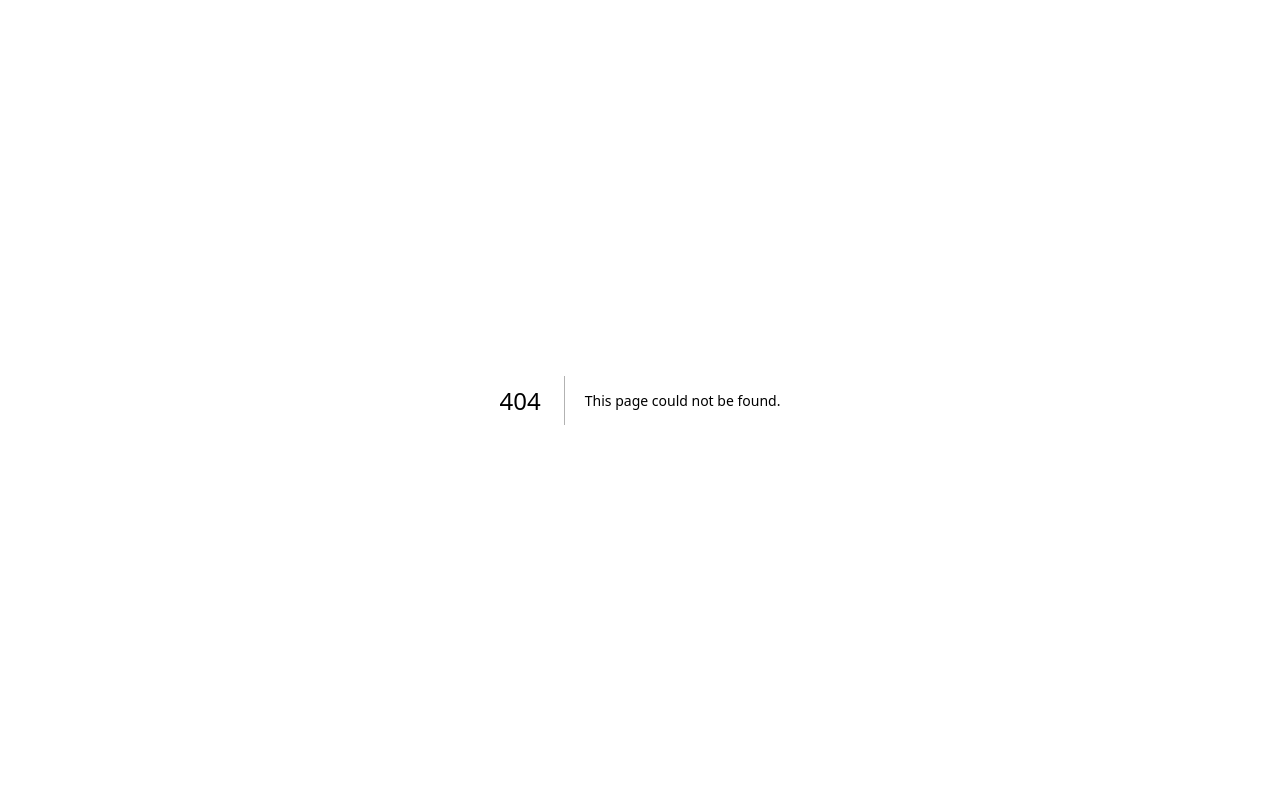
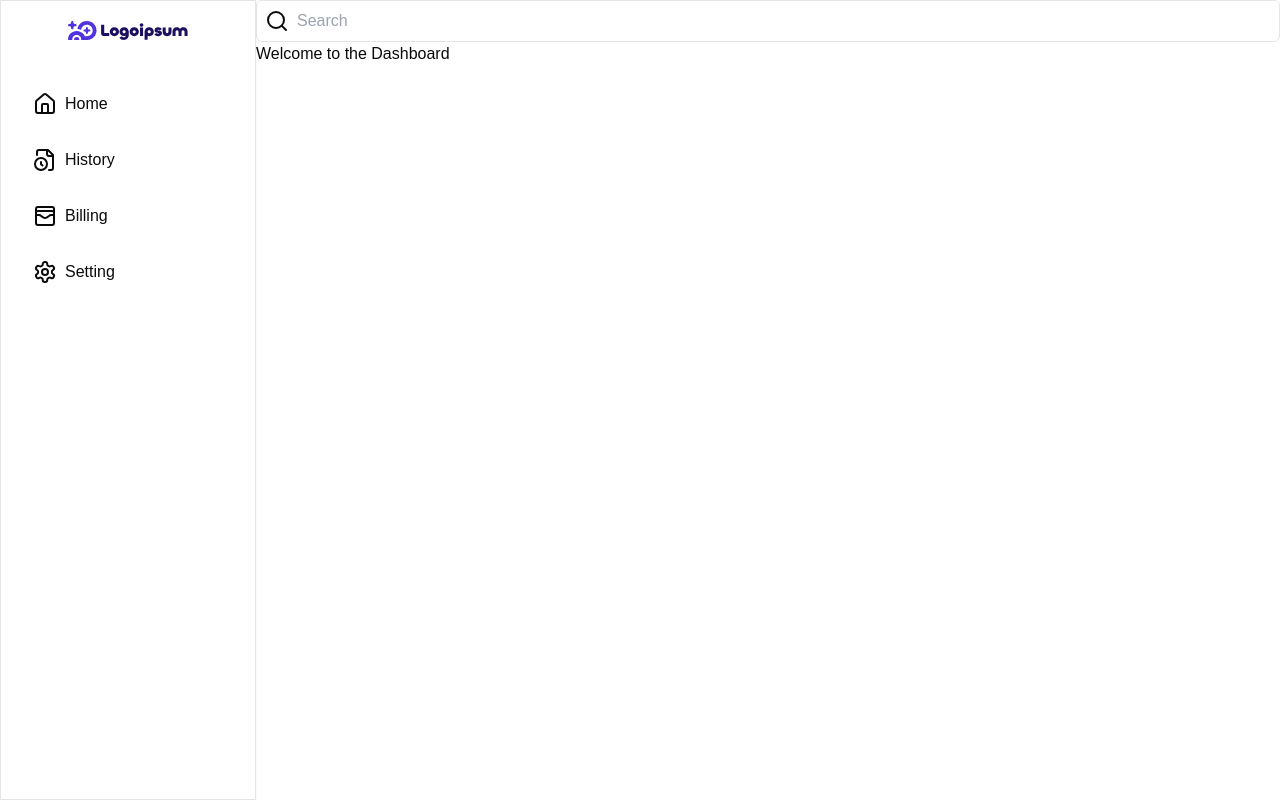
Before and after one commit to abhishekrch/artifex, a Next.js app: page /dashboard in a window 1280 px wide. Before the commit this address had no page. Built offline with nearby package versions, Linux system fonts and the light colour scheme.

Commit message:
feat(ui): create SideNav component

```diff
--- /dev/null
+++ b/app/dashboard/_components/Header.tsx
@@ -0,0 +1,13 @@
+import { Search } from "lucide-react";
+import React from "react";
+
+function Header() {
+  return (
+    <div className="flex gap-2 items-center p-2 border rounded-md">
+      <Search />
+      <input type="text" placeholder="Search" className="outline-none" />
+    </div>
+  );
+}
+
+export default Header;
--- /dev/null
+++ b/app/dashboard/_components/SideNav.tsx
@@ -0,0 +1,44 @@
+import { FileClock, Home, Settings, WalletCards } from "lucide-react";
+import Image from "next/image";
+
+function SideNav() {
+  const MenuList = [
+    {
+      name: "Home",
+      icon: Home,
+      path: "/dashboard",
+    },
+    {
+      name: "History",
+      icon: FileClock,
+      path: "/dashboard/history",
+    },
+    {
+      name: "Billing",
+      icon: WalletCards,
+      path: "/dashboard/billing",
+    },
+    {
+      name: "Setting",
+      icon: Settings,
+      path: "/dashboard/setting",
+    },
+  ];
+  return (
+    <div className="h-screen p-5 shadow-sm border">
+      <div className="flex justify-center">
+        <Image src="/logo.svg" alt="logo" width={120} height={120} />
+      </div>
+      <div className="mt-10">
+        {MenuList.map((menu, index) => (
+          <div className="flex gap-2 mb-2 p-3 hover:bg-primary hover:text-white rounded-lg cursor-pointer">
+            <menu.icon />
+            <h2>{menu.name}</h2>
+          </div>
+        ))}
+      </div>
+    </div>
+  );
+}
+
+export default SideNav;
--- /dev/null
+++ b/app/dashboard/layout.tsx
@@ -0,0 +1,18 @@
+import Header from "./_components/Header";
+import SideNav from "./_components/SideNav";
+
+function layout({ children }: Readonly<{ children: React.ReactNode }>) {
+  return (
+    <div>
+      <div className="md:w-64 hidden md:block fixed">
+        <SideNav />
+      </div>
+      <div className="md:ml-64">
+        <Header />
+        {children}
+      </div>
+    </div>
+  );
+}
+
+export default layout;
--- /dev/null
+++ b/app/dashboard/page.tsx
@@ -0,0 +1,9 @@
+function Dashboard() {
+  return (
+    <div>
+      <h1>Welcome to the Dashboard</h1>
+    </div>
+  );
+}
+
+export default Dashboard;
```
Also changed, not shown: public/logo.svg (added).
